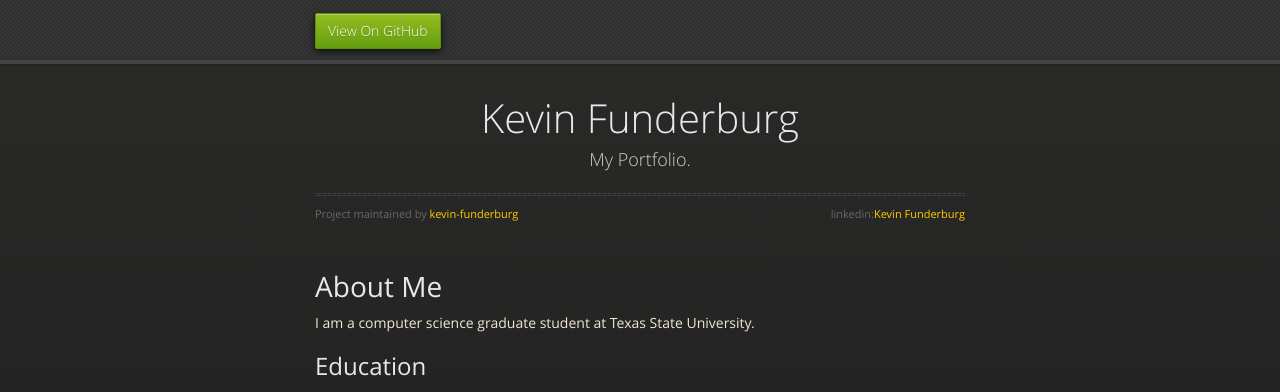
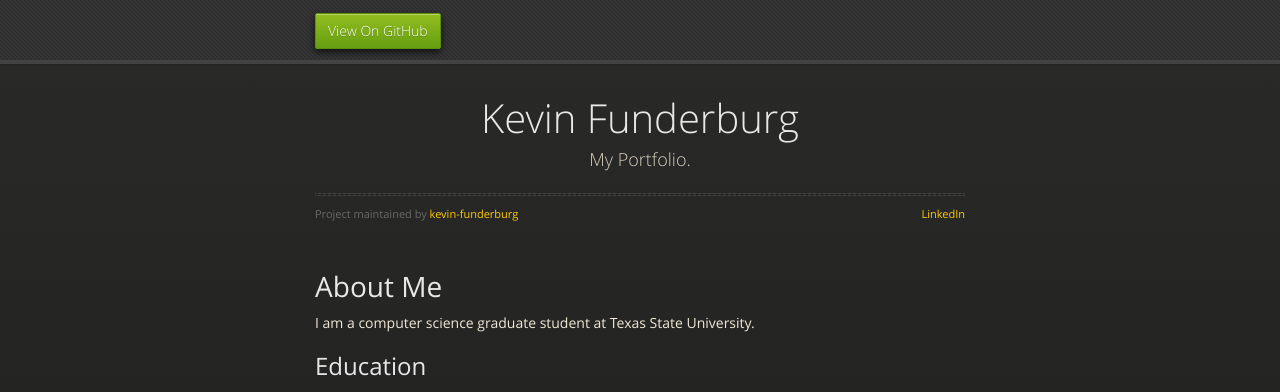
Before and after one commit to kevin-funderburg/kevin-funderburg.github.io, a Jekyll site: the page built from index.md, in a window 1280 px wide. Shown: the top 392 px of the page. Built offline with Jekyll 4.4.1, drawn with Linux system fonts in a browser that asks for light colours; our own code applies the rules of GitHub Pages for plain Markdown files.

Commit message:
added linkedin link

```diff
--- a/_layouts/default.html
+++ b/_layouts/default.html
@@ -38,7 +38,7 @@
           <hr>
           <span class="credits left">Project maintained by <a href="{{ site.github.owner_url }}">{{ site.github.owner_name }}</a></span>
           <!-- <span class="credits right">Hosted on GitHub Pages &mdash; Theme by <a href="https://twitter.com/mattgraham">mattgraham</a></span> -->
-          <span class="credits right">linkedin:<a href="https://www.linkedin.com/in/kevinfunderburg/">Kevin Funderburg</a></span>
+          <span class="credits right"><a href="https://www.linkedin.com/in/kevinfunderburg/">LinkedIn</a></span>
         </div>
 
         {{ content }}
```
